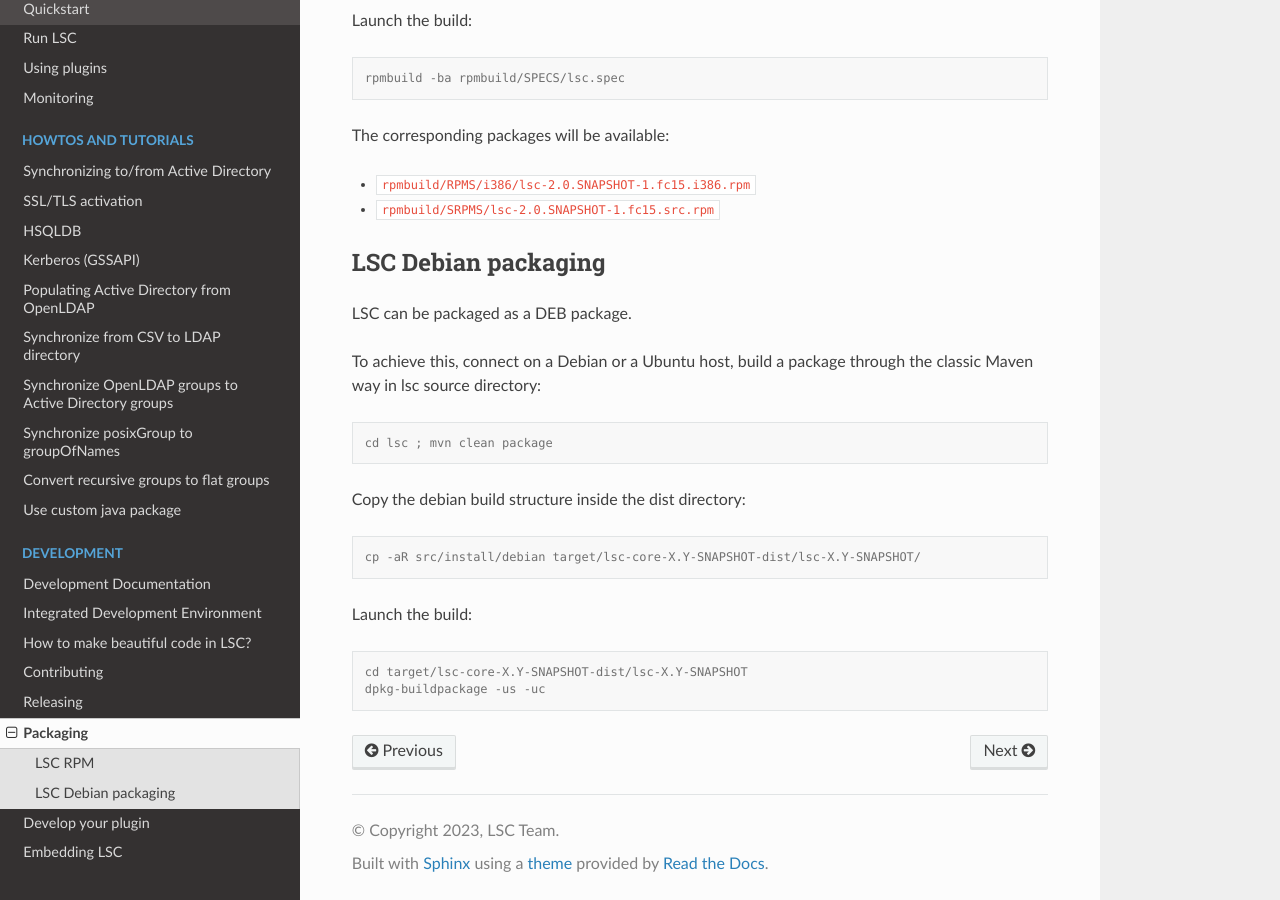
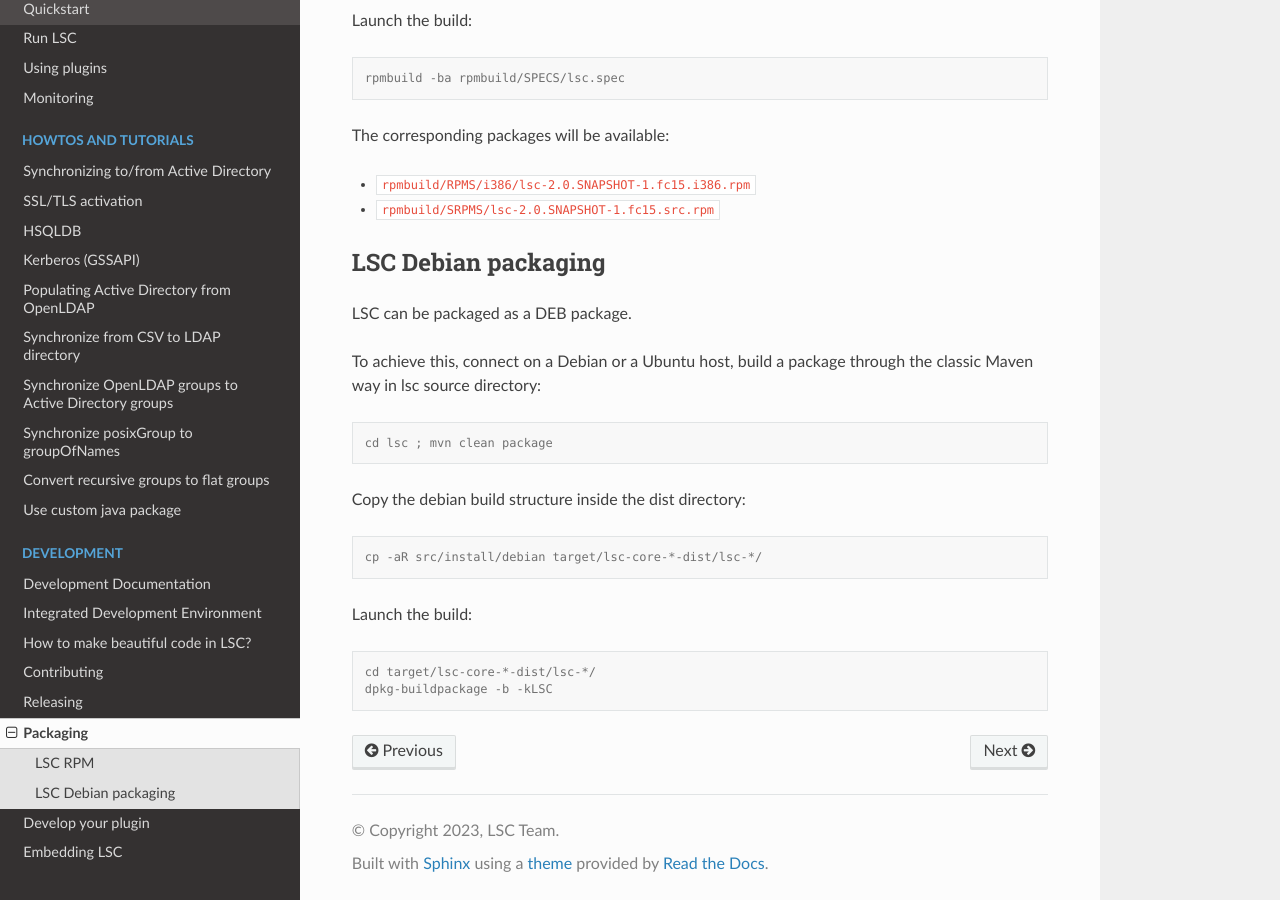
Before and after one commit to lsc-project/documentation, a Sphinx documentation site: the page built from source/packaging.rst, in a window 1280 px wide and 900 px high, scrolled down 559 px. Built offline with Sphinx 7.4.7 and the Read the Docs theme 3.1.0, drawn with Linux system fonts in a browser that asks for light colours.

Commit message:
Debian packaging

```diff
--- a/source/packaging.rst
+++ b/source/packaging.rst
@@ -49,11 +49,11 @@ Copy the debian build structure inside the dist directory:
 
 .. code-block:: console
 
-    cp -aR src/install/debian target/lsc-core-X.Y-SNAPSHOT-dist/lsc-X.Y-SNAPSHOT/
+    cp -aR src/install/debian target/lsc-core-*-dist/lsc-*/
 
 Launch the build:
 
 .. code-block:: console
 
-    cd target/lsc-core-X.Y-SNAPSHOT-dist/lsc-X.Y-SNAPSHOT
-    dpkg-buildpackage -us -uc
+    cd target/lsc-core-*-dist/lsc-*/
+    dpkg-buildpackage -b -kLSC
```
